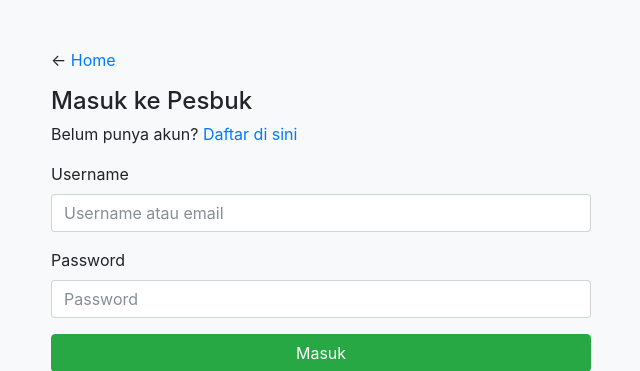
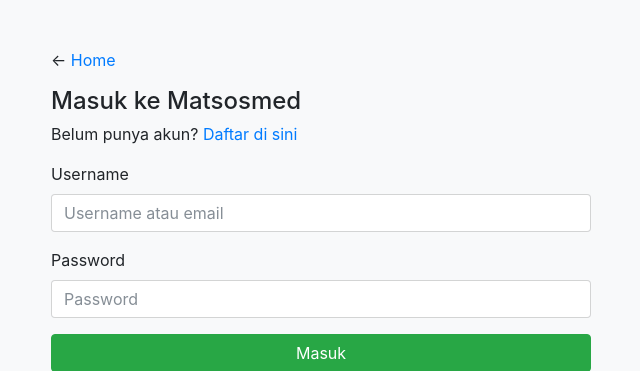
Before and after one commit to mamat08nurahmat/sosial-media-master, a PHP site: page /login.php in a window 1280 px wide. Shown: the top 371 px of the page, without its empty margins (34-674 px from the left). Run offline with PHP 8.4, Linux system fonts and the light colour scheme.

Commit message:
edit halaman login.php

```diff
--- a/login.php
+++ b/login.php
@@ -41,7 +41,7 @@
     <meta charset="UTF-8">
     <meta name="viewport" content="width=device-width, initial-scale=1.0">
     <meta http-equiv="X-UA-Compatible" content="ie=edge">
-    <title>Login Pesbuk</title>
+    <title>Login matsosmed</title>
 
     <link rel="stylesheet" href="css/bootstrap.min.css" />
 </head>
@@ -53,7 +53,7 @@
 
         <p>&larr; <a href="index.php">Home</a>
 
-        <h4>Masuk ke Pesbuk</h4>
+        <h4>Masuk ke Matsosmed</h4>
         <p>Belum punya akun? <a href="register.php">Daftar di sini</a></p>
 
         <form action="" method="POST">
```
